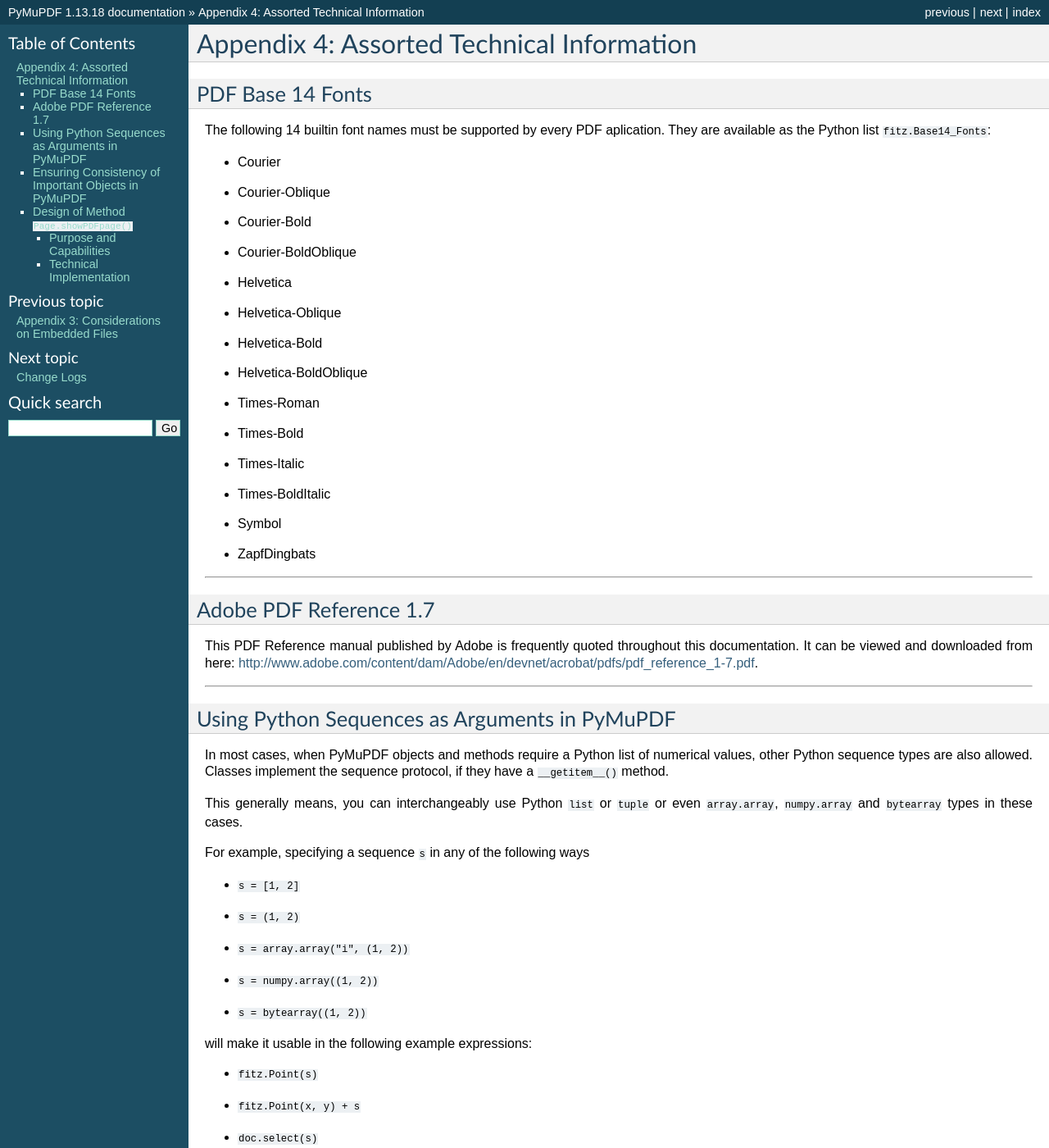
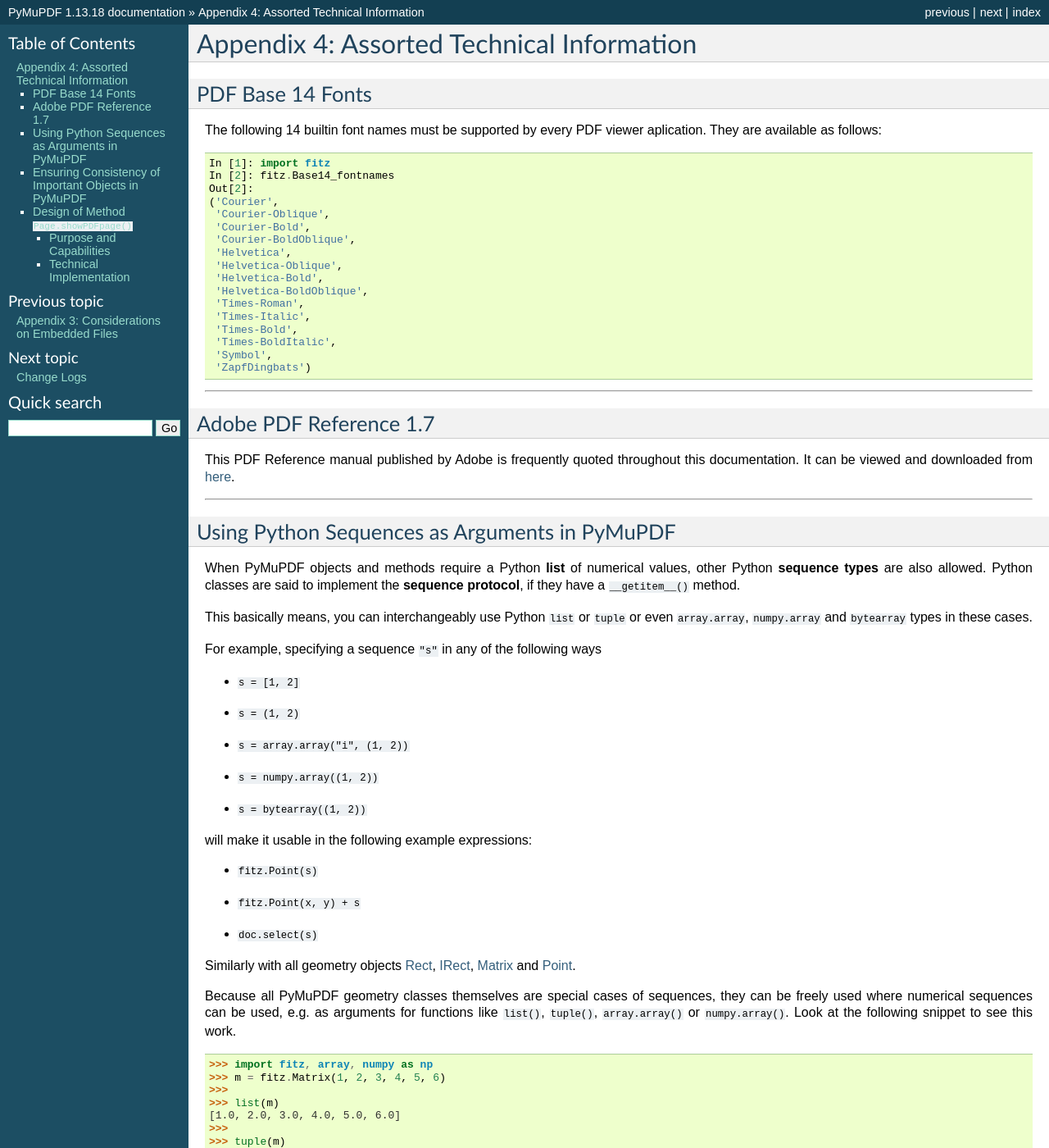
Before and after one commit to pymupdf/PyMuPDF-Optional-Material, a Sphinx documentation site: the page built from docs/app4.rst, in a window 1280 px wide and 1400 px high. Shown: the whole window at 82% size. Built offline with Sphinx 7.4.7, drawn with Linux system fonts in a browser that asks for light colours; some of the changed text lies outside the part shown.

Commit message:
update documentation

```diff
--- a/docs/app4.rst
+++ b/docs/app4.rst
@@ -7,22 +7,25 @@
 
 PDF Base 14 Fonts
 ---------------------
-The following 14 builtin font names must be supported by every PDF aplication. They are available as the Python list ``fitz.Base14_Fonts``:
+The following 14 builtin font names must be supported by every PDF viewer aplication. They are available as follows::
 
-* Courier
-* Courier-Oblique
-* Courier-Bold
-* Courier-BoldOblique
-* Helvetica
-* Helvetica-Oblique
-* Helvetica-Bold
-* Helvetica-BoldOblique
-* Times-Roman
-* Times-Bold
-* Times-Italic
-* Times-BoldItalic
-* Symbol
-* ZapfDingbats
+ In [1]: import fitz
+ In [2]: fitz.Base14_fontnames
+ Out[2]:
+ ('Courier',
+  'Courier-Oblique',
+  'Courier-Bold',
+  'Courier-BoldOblique',
+  'Helvetica',
+  'Helvetica-Oblique',
+  'Helvetica-Bold',
+  'Helvetica-BoldOblique',
+  'Times-Roman',
+  'Times-Italic',
+  'Times-Bold',
+  'Times-BoldItalic',
+  'Symbol',
+  'ZapfDingbats')
 
 ------------
 
@@ -31,7 +34,7 @@
 Adobe PDF Reference 1.7
 ---------------------------
 
-This PDF Reference manual published by Adobe is frequently quoted throughout this documentation. It can be viewed and downloaded from here: http://www.adobe.com/content/dam/Adobe/en/devnet/acrobat/pdfs/pdf_reference_1-7.pdf.
+This PDF Reference manual published by Adobe is frequently quoted throughout this documentation. It can be viewed and downloaded from `here <http://www.adobe.com/content/dam/Adobe/en/devnet/acrobat/pdfs/pdf_reference_1-7.pdf>`_.
 
 ------------
 
@@ -39,11 +42,11 @@
 
 Using Python Sequences as Arguments in PyMuPDF
 ------------------------------------------------
-In most cases, when PyMuPDF objects and methods require a Python list of numerical values, other Python sequence types are also allowed. Classes implement the sequence protocol, if they have a ``__getitem__()`` method.
+When PyMuPDF objects and methods require a Python **list** of numerical values, other Python **sequence types** are also allowed. Python classes are said to implement the **sequence protocol**, if they have a ``__getitem__()`` method.
 
-This generally means, you can interchangeably use Python ``list`` or ``tuple`` or even ``array.array``, ``numpy.array`` and ``bytearray`` types in these cases.
+This basically means, you can interchangeably use Python ``list`` or ``tuple`` or even ``array.array``, ``numpy.array`` and ``bytearray`` types in these cases.
 
-For example, specifying a sequence ``s`` in any of the following ways
+For example, specifying a sequence ``"s"`` in any of the following ways
 
 * ``s = [1, 2]``
 * ``s = (1, 2)``
@@ -59,7 +62,7 @@
 
 Similarly with all geometry objects :ref:`Rect`, :ref:`IRect`, :ref:`Matrix` and :ref:`Point`.
 
-Because all PyMuPDF geometry classes themselves are special cases of sequences, they can be freely used where sequences can be used, e.g. as arguments for functions like ``list()``, ``tuple()``, ``array.array()`` or ``numpy.array()``. Look at the following snippet to see this work.
+Because all PyMuPDF geometry classes themselves are special cases of sequences, they can be freely used where numerical sequences can be used, e.g. as arguments for functions like ``list()``, ``tuple()``, ``array.array()`` or ``numpy.array()``. Look at the following snippet to see this work.
 
 >>> import fitz, array, numpy as np
 >>> m = fitz.Matrix(1, 2, 3, 4, 5, 6)
--- a/docs/textpage.rst
+++ b/docs/textpage.rst
@@ -106,10 +106,12 @@
 ext             image type *(str)*, as its file extension, see below
 width           original image width *(float)*
 height          original image height *(float)*
-image           image content *(bytearray)*, may be empty if not supported!
+image           image content *(bytes/bytearray)*
 =============== ===============================================================
 
 Possible values of key ``"ext"`` are ``"bmp"``, ``"gif"``, ``"jpeg"``, ``"jpx"`` (JPEG 2000), ``"jxr"`` (JPEG XR), ``"png"``, ``"pnm"``, and ``"tiff"``.
+
+.. note:: All of the above values may be zero or contain empty objects respectively. In an effort to provide complete information we may return entries like ``{'type': 1, 'bbox': [0.0, 0.0, 0.0, 0.0], 'width': 0, 'height': 0, 'ext': 'png', 'image': b''}``.
 
 
 **Text block:**
```
Also changed, not shown: docs/faq.rst (+7 -0 lines), docs/tools.rst (+31 -1 lines), 1 other file.
